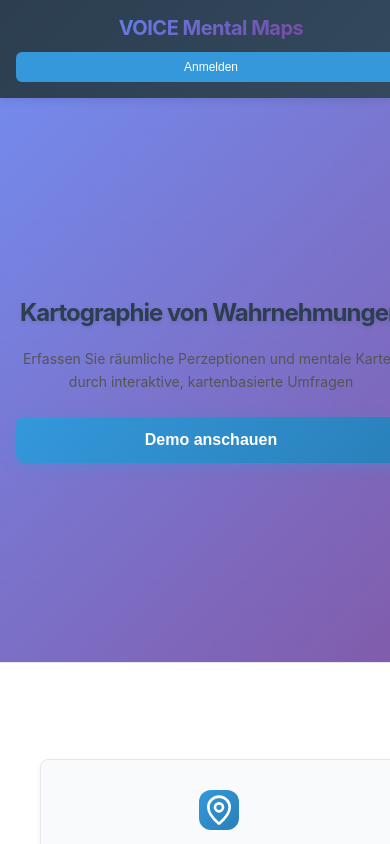
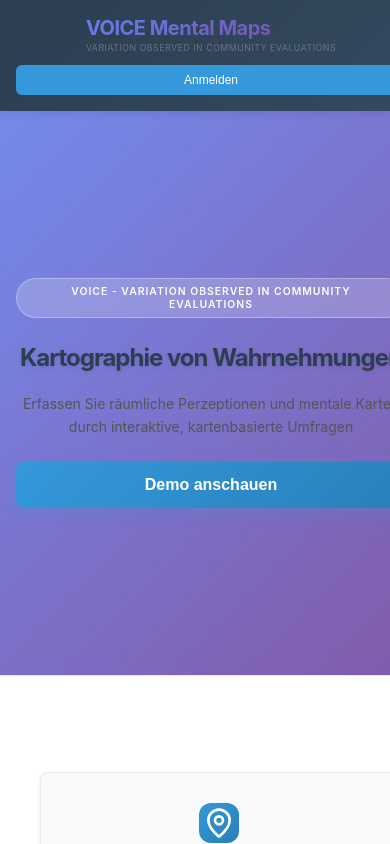
Before and after one commit to oppenpsy-rub/mental-maps, a React (Create React App) app in the folder client/: page / in a window 390 px wide. Shown: the top 844 px of the page. Built offline with nearby package versions, Linux system fonts and the light colour scheme.

Commit message:
feat: Add VOICE acronym visibility (Variation Observed In Community Evaluations)

```diff
--- a/client/src/App.js
+++ b/client/src/App.js
@@ -303,6 +303,7 @@ function HomeRoute() {
           <div className="landing-header-content">
             <div className="landing-logo">
               <h1>VOICE Mental Maps</h1>
+              <span className="landing-logo-subtitle">Variation Observed In Community Evaluations</span>
             </div>
             <nav className="landing-nav">
               {currentUser ? (
@@ -335,6 +336,7 @@ function HomeRoute() {
         {/* Hero Section */}
         <section className="landing-hero">
           <div className="landing-hero-content">
+            <div className="landing-hero-badge">VOICE - Variation Observed In Community Evaluations</div>
             <h2 className="landing-hero-title">Kartographie von Wahrnehmungen</h2>
             <p className="landing-hero-subtitle">Erfassen Sie räumliche Perzeptionen und mentale Karten durch interaktive, kartenbasierte Umfragen</p>
             <button
@@ -419,7 +421,10 @@ function HomeRoute() {
 
         {/* Footer */}
         <footer className="landing-footer">
-          <p>&copy; 2025 VOICE Mental Maps. Alle Rechte vorbehalten.</p>
+          <div className="landing-footer-content">
+            <p>&copy; 2025 VOICE Mental Maps. Alle Rechte vorbehalten.</p>
+            <p className="landing-footer-acronym">VOICE - Variation Observed In Community Evaluations</p>
+          </div>
         </footer>
       </div>
     );
--- a/client/src/index.css
+++ b/client/src/index.css
@@ -154,6 +154,16 @@ code {
   background-clip: text;
 }
 
+.landing-logo-subtitle {
+  display: block;
+  font-size: 0.65rem;
+  font-weight: 400;
+  color: #6b7280;
+  margin-top: 2px;
+  letter-spacing: 0.5px;
+  text-transform: uppercase;
+}
+
 .landing-nav {
   display: flex;
   gap: 1rem;
@@ -232,6 +242,21 @@ code {
   text-align: center;
 }
 
+.landing-hero-badge {
+  display: inline-block;
+  padding: 8px 20px;
+  background: rgba(255, 255, 255, 0.2);
+  backdrop-filter: blur(10px);
+  border: 1px solid rgba(255, 255, 255, 0.3);
+  border-radius: 30px;
+  color: white;
+  font-size: 0.85rem;
+  font-weight: 600;
+  letter-spacing: 1px;
+  margin-bottom: 1.5rem;
+  text-transform: uppercase;
+}
+
 .landing-hero-title {
   font-size: 3rem;
   font-weight: 800;
@@ -434,6 +459,21 @@ code {
   text-align: center;
   color: #6b7280;
   border-top: 1px solid #e5e7eb;
+}
+
+.landing-footer-content {
+  max-width: 1200px;
+  margin: 0 auto;
+}
+
+.landing-footer-content p {
+  margin: 0.5rem 0;
+}
+
+.landing-footer-acronym {
+  font-size: 0.85rem;
+  color: #9ca3af;
+  font-style: italic;
 }
 
 /* App Layout */
@@ -3272,6 +3312,10 @@ code {
     font-size: 1.25rem;
   }
 
+  .landing-logo-subtitle {
+    font-size: 0.55rem;
+  }
+
   .landing-nav {
     width: 100%;
     flex-direction: column;
@@ -3289,6 +3333,11 @@ code {
 
   .landing-hero-title {
     font-size: 1.75rem;
+  }
+
+  .landing-hero-badge {
+    font-size: 0.65rem;
+    padding: 6px 14px;
   }
 
   .landing-hero-subtitle {
```
